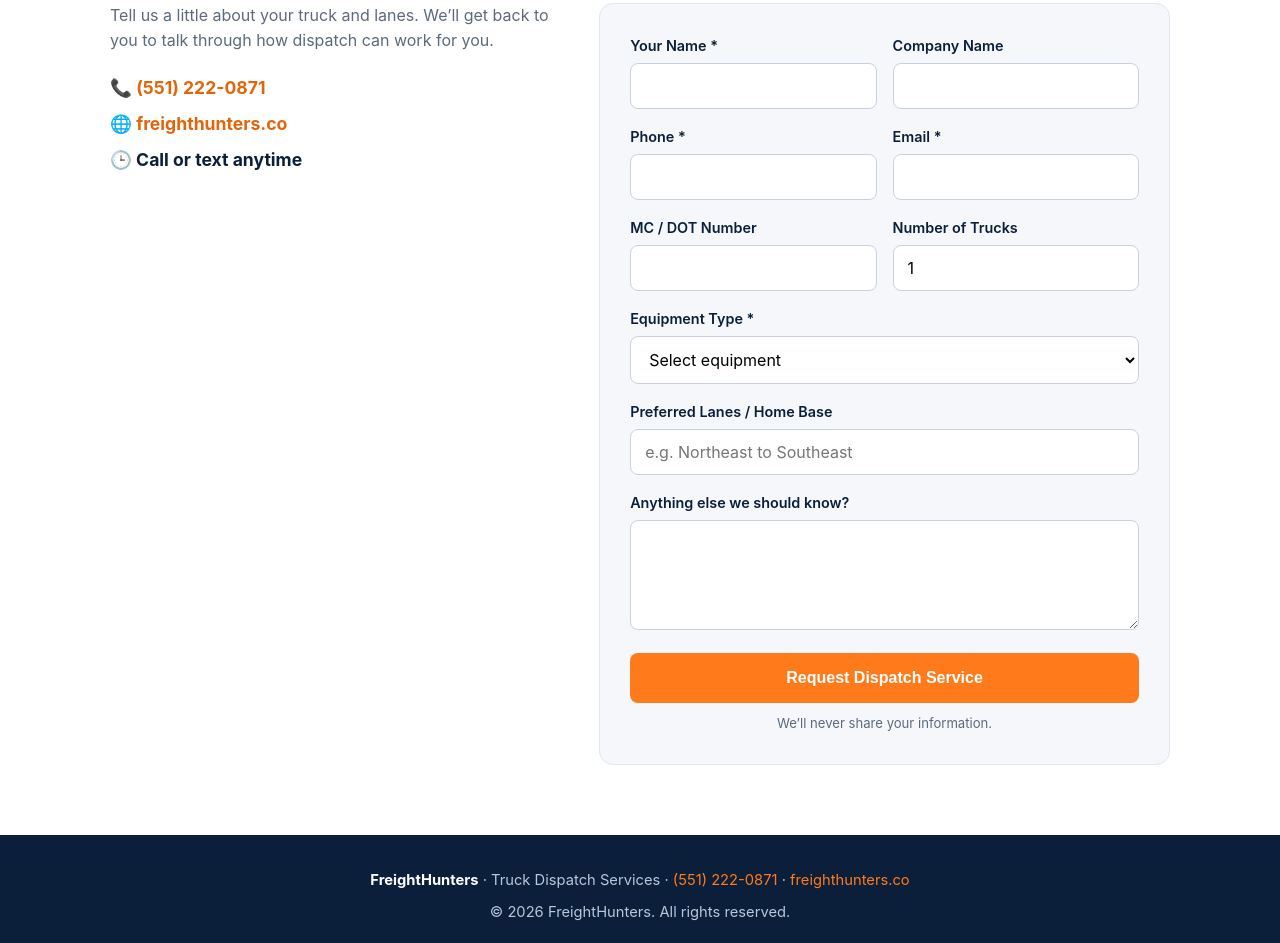
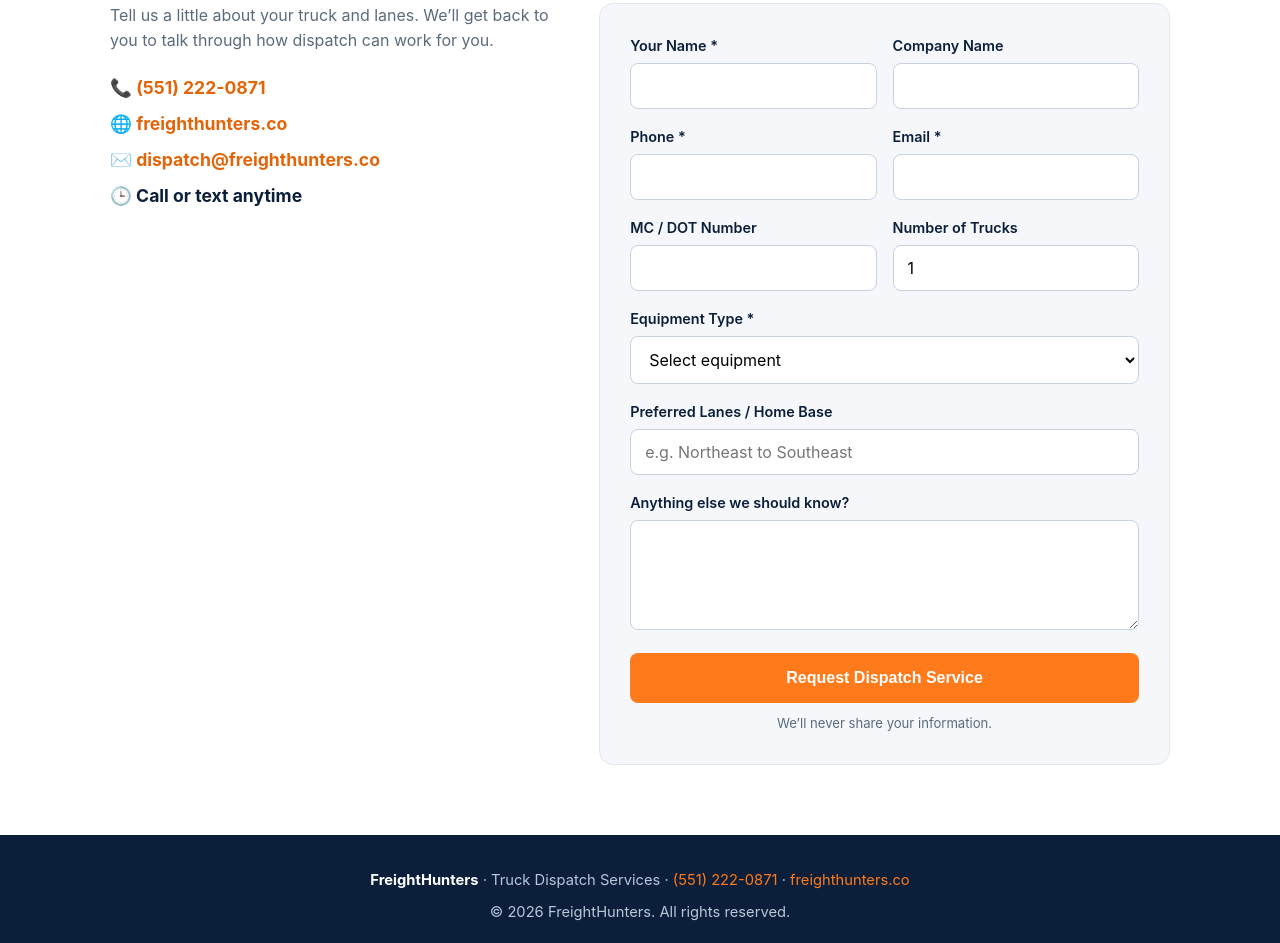
Before and after one commit to davidfreighthunters-12/freighthustle, a plain HTML site: page index.html in a window 1280 px wide. Shown: the part 6122-7065 px from the top of the page. Drawn offline with Linux system fonts and the light colour scheme.

Commit message:
Update index.html

```diff
--- a/index.html
+++ b/index.html
@@ -455,6 +455,7 @@ body{padding-bottom:54px}
 <p>Tell us a little about your truck and lanes. We’ll get back to you to talk through how dispatch can work for you.</p>
 <div class="contact-line">📞 <a href="tel:+15512220871">(551) 222-0871</a></div>
 <div class="contact-line">🌐 <a href="https://freighthunters.co">freighthunters.co</a></div>
+<div class="contact-line">✉️ <a href="mailto:dispatch@freighthunters.co">dispatch@freighthunters.co</a></div>
 <div class="contact-line">🕒 Call or text anytime</div>
 </div>
 <form action="https://formsubmit.co/dispatch@freighthunters.co" method="POST">
```
